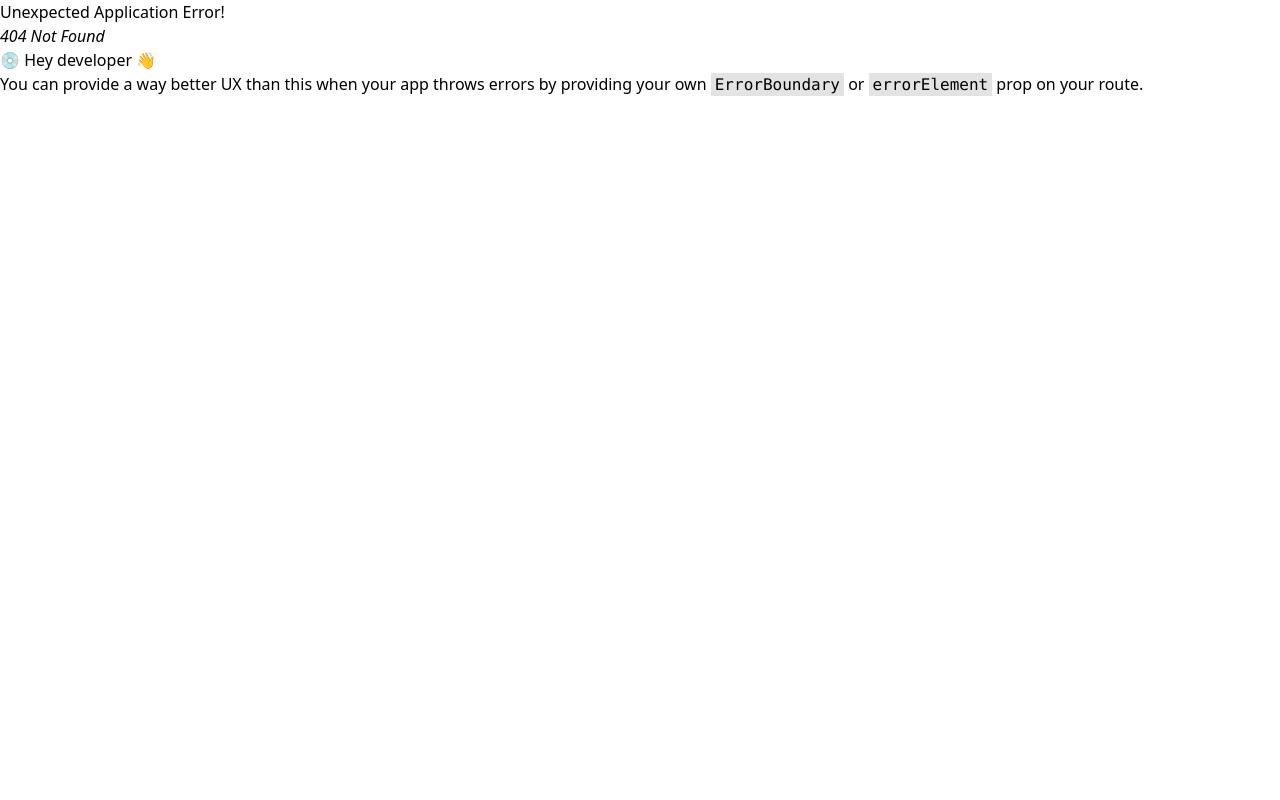
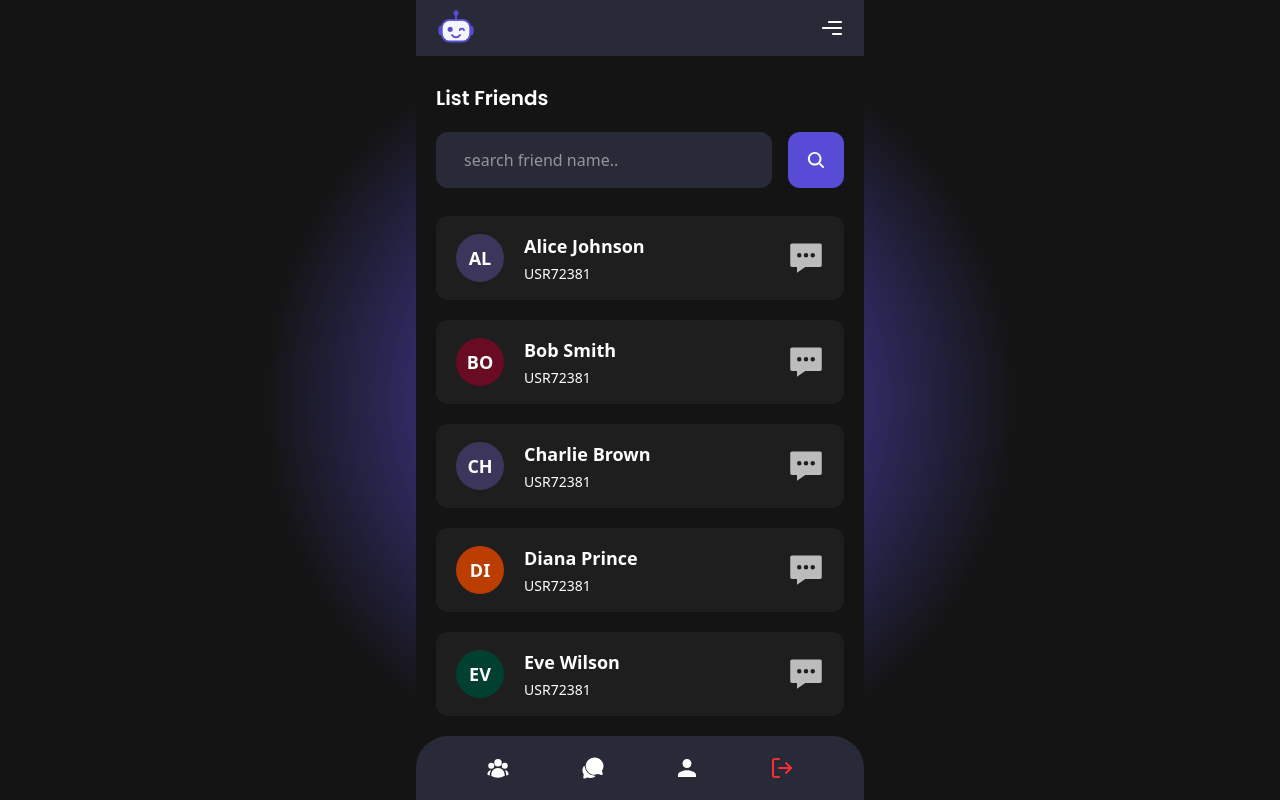
Before and after one commit to VsalCode/nongtalk-app, a React (Vite) app: page /friends in a window 1280 px wide. Before the commit this address had no page. Built offline with nearby package versions, Linux system fonts and the light colour scheme.

Commit message:
feat(pages): add page to display user's friends list and set up its route

```diff
--- a/src/App.tsx
+++ b/src/App.tsx
@@ -3,6 +3,7 @@ import RegisterPage from "./pages/RegisterPage"
 import LoginPage from "./pages/LoginPage"
 import AddFriendPage from "./pages/AddFriendPage"
 import ChatAppLayout from "./layout/ChatAppLayout"
+import FriendsListPage from "./pages/FriendsListPage"
 
 const router = createBrowserRouter([
   {
@@ -20,6 +21,10 @@ const router = createBrowserRouter([
       {
         path: "/add-friend",
         element: <AddFriendPage />
+      },
+      {
+        path: "/friends",
+        element: <FriendsListPage/>
       }
     ]
   }
--- /dev/null
+++ b/src/pages/FriendsListPage.tsx
@@ -0,0 +1,44 @@
+import InputText from "../components/ui/InputText"
+import { IoSearch } from "react-icons/io5";
+import FriendCard from "../components/common/FriendCard";
+
+const friends = [
+  { username: "Alice Johnson", usercode: "USR72381" },
+  { username: "Bob Smith", usercode: "USR72381" },
+  { username: "Charlie Brown", usercode: "USR72381" },
+  { username: "Diana Prince", usercode: "USR72381" },
+  { username: "Eve Wilson", usercode: "USR72381" }
+]
+
+const FriendsListPage = () => {
+  return (
+    <>
+      <section className="mt-5 w-full flex flex-col gap-5 flex-1 overflow-hidden" >
+        <h1 className="text-xl font-semibold font-poppins" >List Friends</h1>
+        <form className="flex items-center flex-shrink-0" >
+          <InputText
+            id="search"
+            type="text"
+            placeholder="search friend name.."
+          />
+          <button type="submit" className="bg-primary p-4.5 rounded-xl ms-4" >
+            <IoSearch className="text-xl" />
+          </button>
+        </form>
+        <div className="flex flex-col gap-5 overflow-y-scroll flex-1
+                [-ms-overflow-style:none] [scrollbar-width:none]
+                [&::-webkit-scrollbar]:hidden pt-2 pb-5" >
+          {friends?.map((e, index) => (
+            <FriendCard
+              key={index}
+              username={e.username}
+              usercode={e.usercode}
+            />
+          ))}
+        </div>
+      </section>
+    </>
+  )
+}
+
+export default FriendsListPage
```
